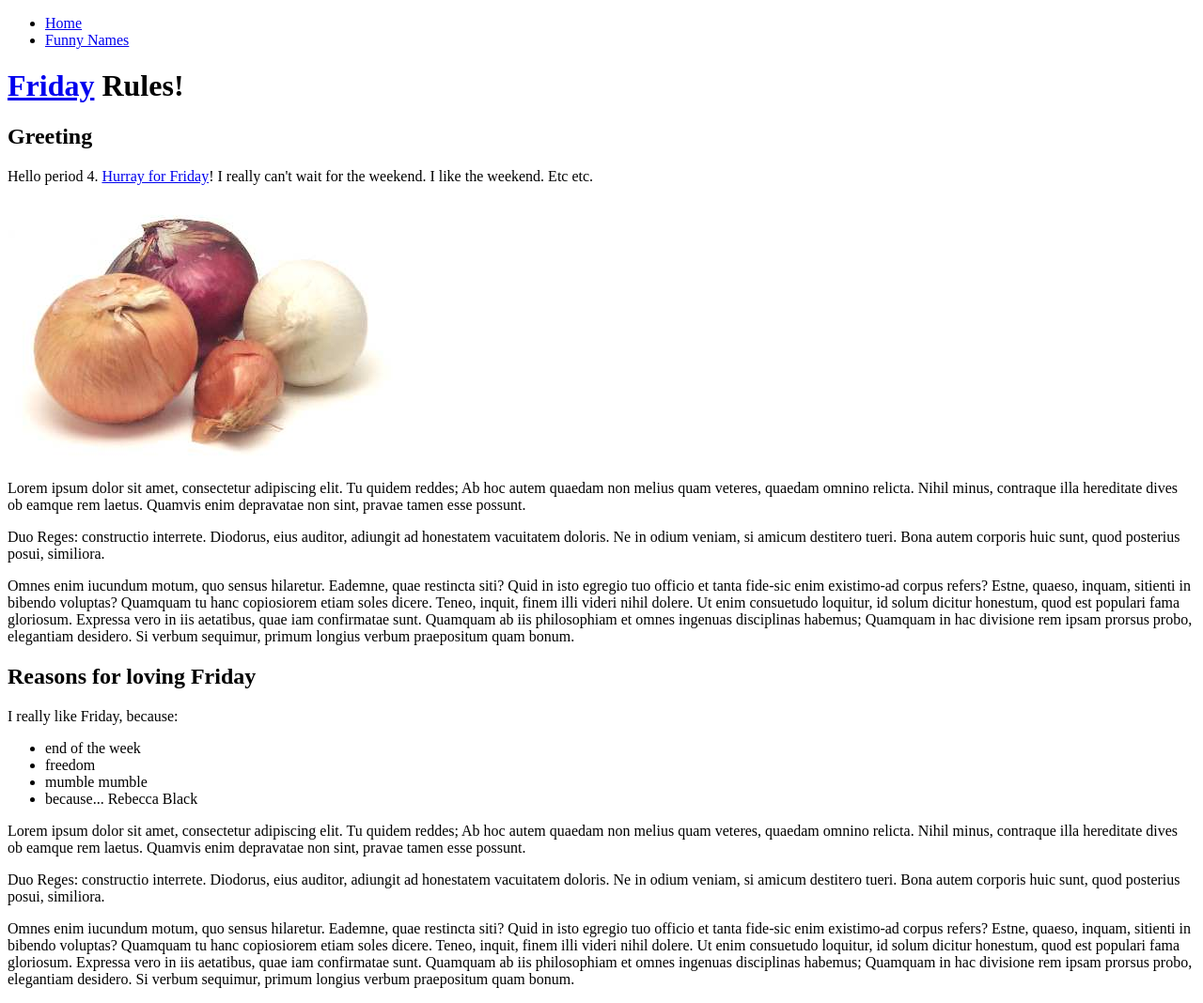
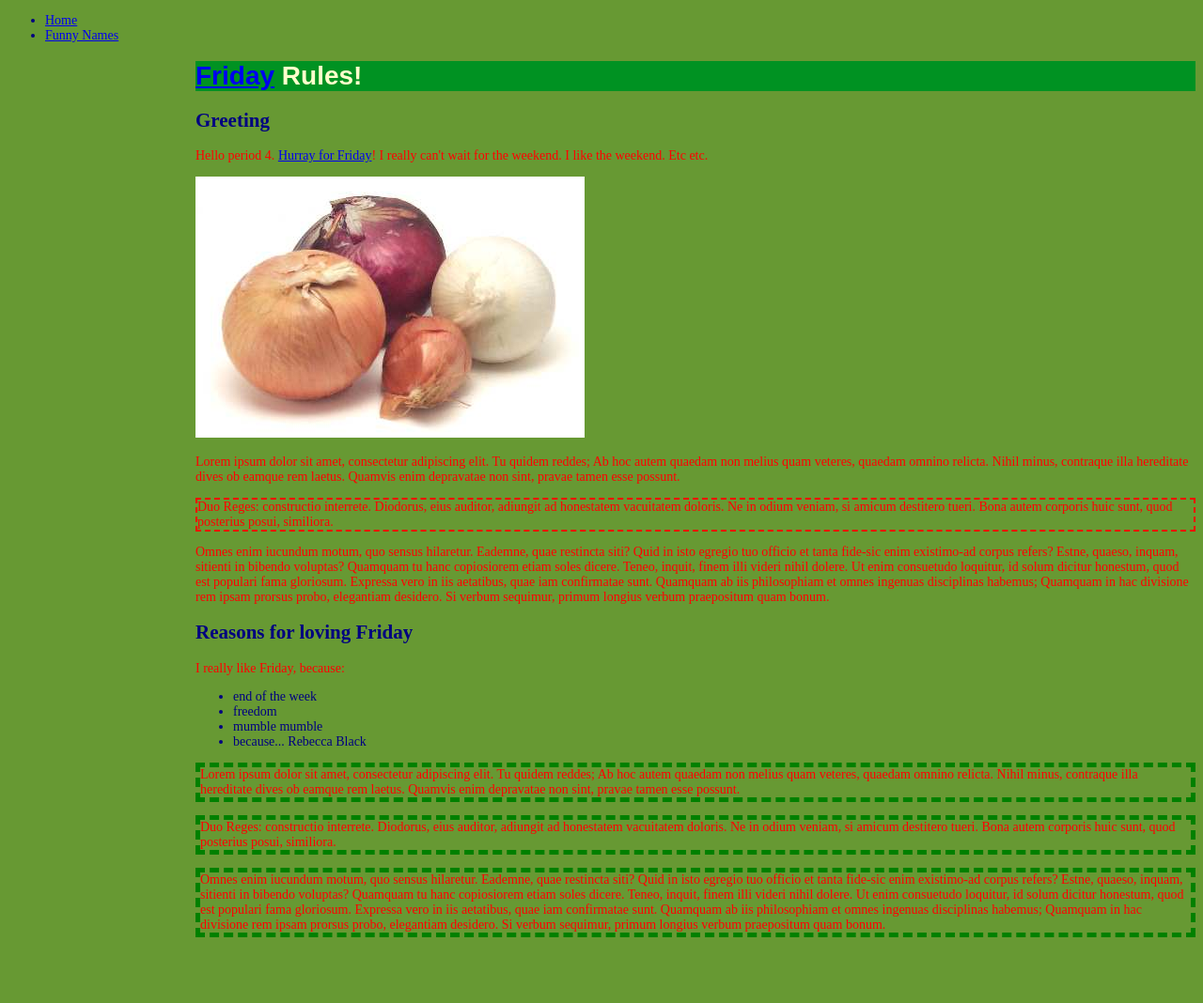
Before and after one commit to EvilPB/EvilPB.github.io, a plain HTML site: page html/index.html in a window 1280 px wide. Shown: the whole page at 94% size. After the commit the page ends 1012 px from the top, so only its background shows below. Drawn offline with Linux system fonts and the light colour scheme.

Commit message:
fbbw/css

```diff
--- a/html/index.html
+++ b/html/index.html
@@ -4,15 +4,20 @@
 
 <head>
 	<title>Period 4 Rules!</title>
+	<link rel="stylesheet" href="period4.css">
 </head>
 
 <body>
+	<div id="navBar">
 	<nav>
 		<ul>
 			<li><a href="index.html">Home</a></li>
 			<li><a href="funnyNames.html">Funny Names</a></li>
 		</ul>
 	</nav>
+	</div>
+
+	<div id="mainContent">
 	<h1><a href="https://www.youtube.com/watch?v=kfVsfOSbJY0">Friday</a> Rules!</h1>
 
 	<h2>Greeting</h2>
@@ -22,7 +27,7 @@
 
 	<p>Lorem ipsum dolor sit amet, consectetur adipiscing elit. Tu quidem reddes; Ab hoc autem quaedam non melius quam veteres, quaedam omnino relicta. Nihil minus, contraque illa hereditate dives ob eamque rem laetus. Quamvis enim depravatae non sint, pravae tamen esse possunt.</p>
 
-	<p>Duo Reges: constructio interrete. Diodorus, eius auditor, adiungit ad honestatem vacuitatem doloris. Ne in odium veniam, si amicum destitero tueri. Bona autem corporis huic sunt, quod posterius posui, similiora.</p>
+	<p id="importantQuote">Duo Reges: constructio interrete. Diodorus, eius auditor, adiungit ad honestatem vacuitatem doloris. Ne in odium veniam, si amicum destitero tueri. Bona autem corporis huic sunt, quod posterius posui, similiora.</p>
 
 	<p>Omnes enim iucundum motum, quo sensus hilaretur. Eademne, quae restincta siti? Quid in isto egregio tuo officio et tanta fide-sic enim existimo-ad corpus refers? Estne, quaeso, inquam, sitienti in bibendo voluptas? Quamquam tu hanc copiosiorem etiam soles dicere. Teneo, inquit, finem illi videri nihil dolere. Ut enim consuetudo loquitur, id solum dicitur honestum, quod est populari fama gloriosum. Expressa vero in iis aetatibus, quae iam confirmatae sunt. Quamquam ab iis philosophiam et omnes ingenuas disciplinas habemus; Quamquam in hac divisione rem ipsam prorsus probo, elegantiam desidero. Si verbum sequimur, primum longius verbum praepositum quam bonum.</p>
 
@@ -36,11 +41,12 @@
 		<li>because... Rebecca Black</li>
 	</ul>
 
-	<p>Lorem ipsum dolor sit amet, consectetur adipiscing elit. Tu quidem reddes; Ab hoc autem quaedam non melius quam veteres, quaedam omnino relicta. Nihil minus, contraque illa hereditate dives ob eamque rem laetus. Quamvis enim depravatae non sint, pravae tamen esse possunt.</p>
+	<p class="importantQuote">Lorem ipsum dolor sit amet, consectetur adipiscing elit. Tu quidem reddes; Ab hoc autem quaedam non melius quam veteres, quaedam omnino relicta. Nihil minus, contraque illa hereditate dives ob eamque rem laetus. Quamvis enim depravatae non sint, pravae tamen esse possunt.</p>
 
-	<p>Duo Reges: constructio interrete. Diodorus, eius auditor, adiungit ad honestatem vacuitatem doloris. Ne in odium veniam, si amicum destitero tueri. Bona autem corporis huic sunt, quod posterius posui, similiora.</p>
+	<p class="importantQuote">Duo Reges: constructio interrete. Diodorus, eius auditor, adiungit ad honestatem vacuitatem doloris. Ne in odium veniam, si amicum destitero tueri. Bona autem corporis huic sunt, quod posterius posui, similiora.</p>
 
-	<p>Omnes enim iucundum motum, quo sensus hilaretur. Eademne, quae restincta siti? Quid in isto egregio tuo officio et tanta fide-sic enim existimo-ad corpus refers? Estne, quaeso, inquam, sitienti in bibendo voluptas? Quamquam tu hanc copiosiorem etiam soles dicere. Teneo, inquit, finem illi videri nihil dolere. Ut enim consuetudo loquitur, id solum dicitur honestum, quod est populari fama gloriosum. Expressa vero in iis aetatibus, quae iam confirmatae sunt. Quamquam ab iis philosophiam et omnes ingenuas disciplinas habemus; Quamquam in hac divisione rem ipsam prorsus probo, elegantiam desidero. Si verbum sequimur, primum longius verbum praepositum quam bonum.</p>
+	<p class="importantQuote">Omnes enim iucundum motum, quo sensus hilaretur. Eademne, quae restincta siti? Quid in isto egregio tuo officio et tanta fide-sic enim existimo-ad corpus refers? Estne, quaeso, inquam, sitienti in bibendo voluptas? Quamquam tu hanc copiosiorem etiam soles dicere. Teneo, inquit, finem illi videri nihil dolere. Ut enim consuetudo loquitur, id solum dicitur honestum, quod est populari fama gloriosum. Expressa vero in iis aetatibus, quae iam confirmatae sunt. Quamquam ab iis philosophiam et omnes ingenuas disciplinas habemus; Quamquam in hac divisione rem ipsam prorsus probo, elegantiam desidero. Si verbum sequimur, primum longius verbum praepositum quam bonum.</p>
 
+	</div>
 </body>
 </html>
--- /dev/null
+++ b/html/period4.css
@@ -0,0 +1,37 @@
+p {
+	color: red;
+}
+
+body {
+	background-color: #679933;
+    font-size: 14px;
+    color: navy;
+}
+
+h1 {
+    color: #ffc;
+    background-color: #009222;
+	font-family: arial, helvetica, sans-serif;
+}
+
+#importantQuote {
+	border: 100px;
+	border-style: dashed;
+	border-width: 2px;
+}
+
+.importantQuote {
+	border: 100px;
+	border-style: dashed;
+	border-width: 5px;
+	border-color:green;
+}
+
+#mainContent {
+	margin-left: 200px;
+}
+
+#navBar {
+	mergin-left:0;
+	mergin: fixed;
+}
```
Also changed, not shown: FirstBareBonesWebsite/characters.html (+1 -0 lines), FirstBareBonesWebsite/macbeth.html (added, +23 -0 lines), FirstBareBonesWebsite/images/macbethTheBook.jpg (added).
